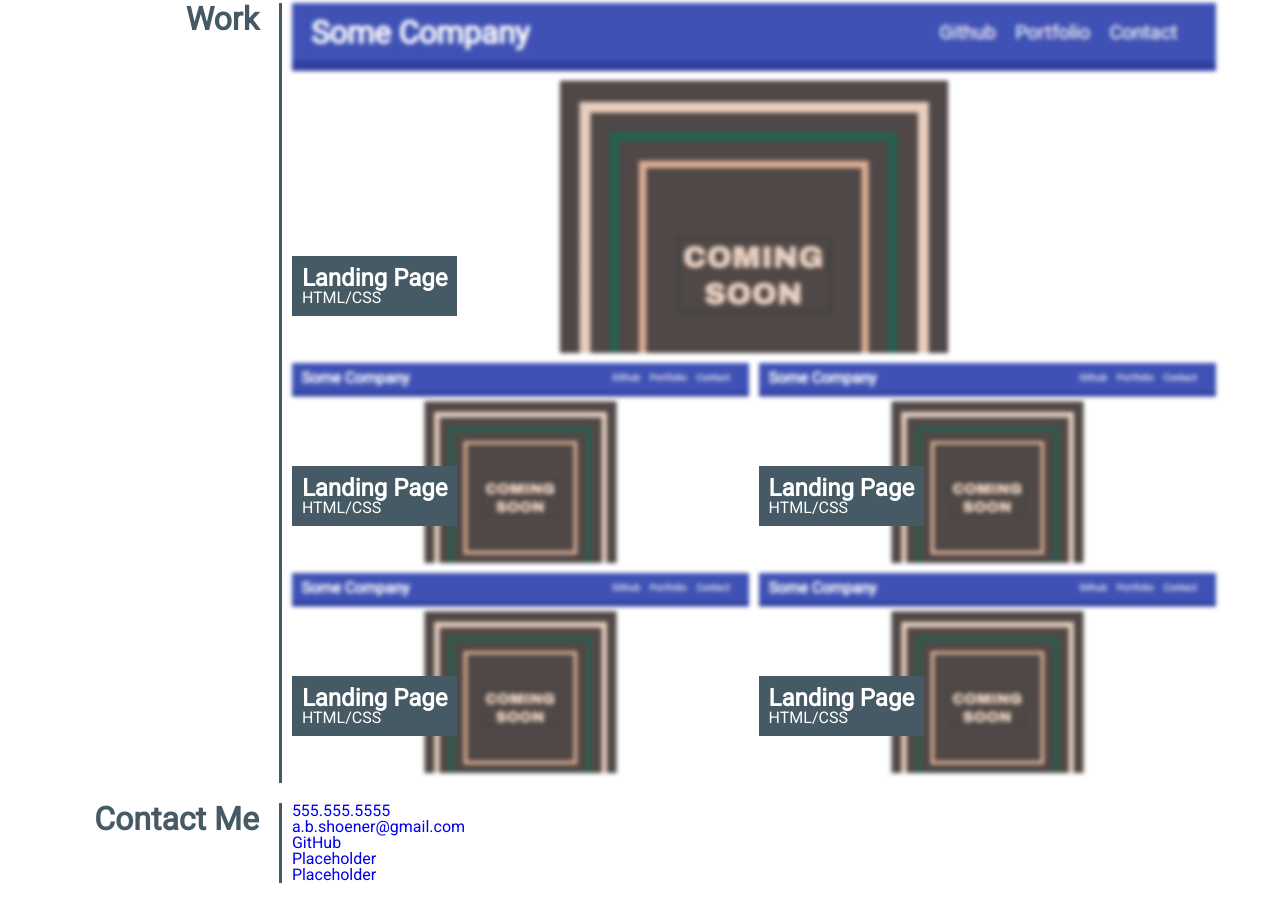
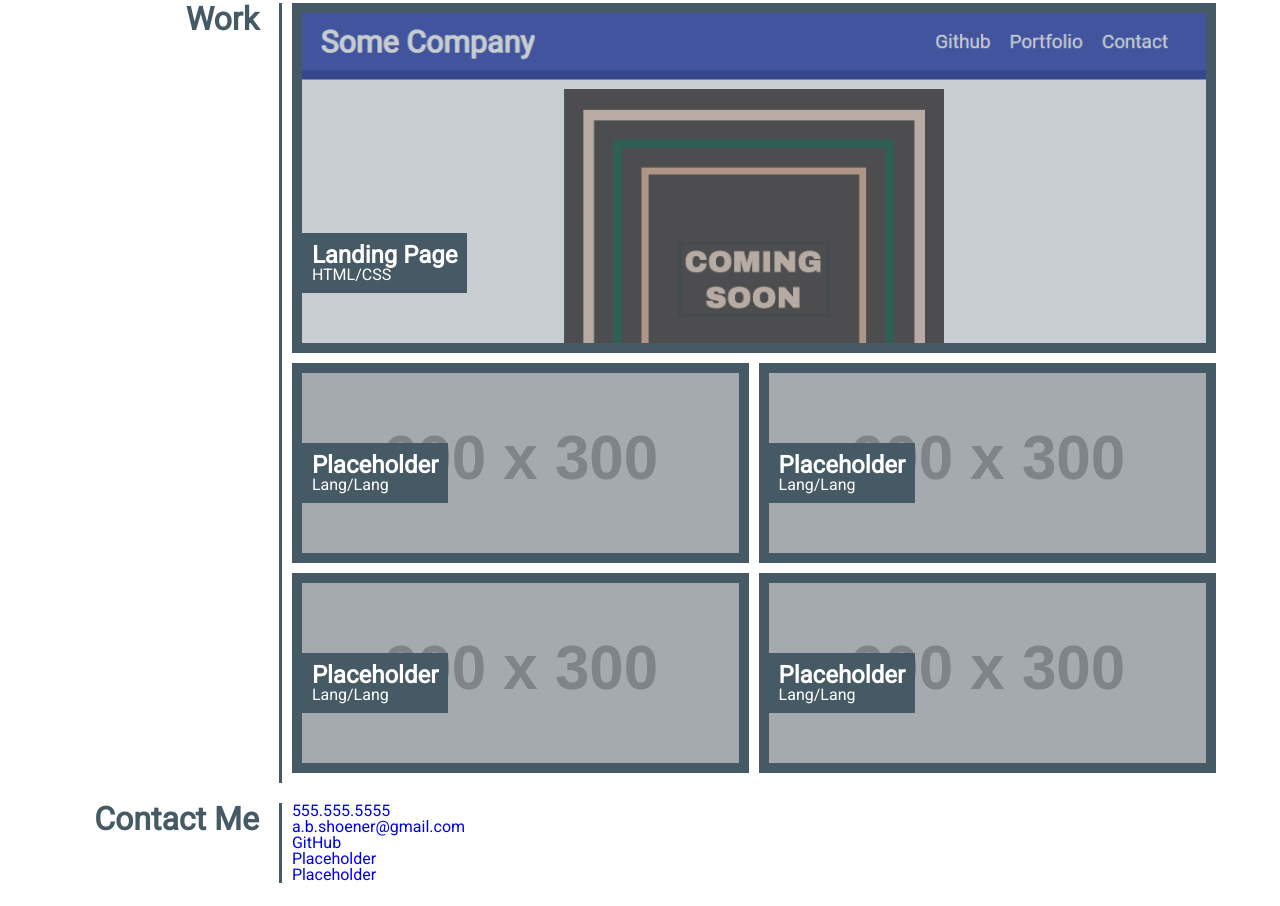
Before and after one commit to ashoener/portfolio, a plain HTML site: page index.html in a window 1280 px wide. Shown: the part 490-1396 px from the top of the page. Drawn offline with Linux system fonts and the light colour scheme; placeholder pictures from the web are drawn by us.

Commit message:
Add overlay to work card images

```diff
--- a/assets/css/style.css
+++ b/assets/css/style.css
@@ -148,28 +148,44 @@ a {
 }
 
 .portfolio-work-card {
+  position: relative;
   flex: 0 0 49.5%;
   height: 200px;
   margin-bottom: 10px;
+  box-shadow: none;
+  /* box-shadow: inset 0px 0px 0px 10px black; */
+  border: 10px solid var(--dark-primary-color);
+  box-sizing: border-box;
 }
 
 .portfolio-work-card img {
   width: 100%;
   height: 100%;
   object-fit: cover;
-  object-position: 0 0;
-  filter: blur(2px);
-  transition-property: filter;
-  transition-duration: 200ms;
+  object-position: 50% 50%;
 }
 
-.portfolio-work-card:hover img {
-  filter: blur(1px);
+.portfolio-work-card .work-card-overlay {
+  position: absolute;
+  top: 0;
+  left: 0;
+  width: 100%;
+  height: 100%;
+  display: block;
+  background-color: var(--dark-primary-color);
+  opacity: 0.3;
+  transition-property: opacity;
+  transition-duration: 0.5s;
+}
+
+.portfolio-work-card:hover .work-card-overlay {
+  opacity: 0;
 }
 
 .portfolio-work-card figcaption {
-  position: relative;
-  bottom: 100px;
+  position: absolute;
+  z-index: 1;
+  bottom: 50px;
   color: var(--text-icons);
   background-color: var(--dark-primary-color);
   width: fit-content;
@@ -179,6 +195,10 @@ a {
 #primary-work-card {
   flex: 0 0 100%;
   height: 350px;
+}
+
+#primary-work-card img {
+  object-position: 0 0;
 }
 
 /* @media screen and (max-width: 992px) {
--- a/index.html
+++ b/index.html
@@ -63,34 +63,39 @@
                   <h3>Landing Page</h3>
                   <p>HTML/CSS</p>
                 </figcaption>
+                <div class="work-card-overlay"></div>
               </figure>
               <figure class="portfolio-work-card">
-                <img src="assets/images/landing-page.png" alt="Landing Page" />
+                <img src="https://placehold.co/600x300" alt="Landing Page" />
                 <figcaption>
-                  <h3>Landing Page</h3>
-                  <p>HTML/CSS</p>
+                  <h3>Placeholder</h3>
+                  <p>Lang/Lang</p>
                 </figcaption>
+                <div class="work-card-overlay"></div>
               </figure>
               <figure class="portfolio-work-card">
-                <img src="assets/images/landing-page.png" alt="Landing Page" />
+                <img src="https://placehold.co/600x300" alt="Placeholder" />
                 <figcaption>
-                  <h3>Landing Page</h3>
-                  <p>HTML/CSS</p>
+                  <h3>Placeholder</h3>
+                  <p>Lang/Lang</p>
                 </figcaption>
+                <div class="work-card-overlay"></div>
               </figure>
               <figure class="portfolio-work-card">
-                <img src="assets/images/landing-page.png" alt="Landing Page" />
+                <img src="https://placehold.co/600x300" alt="Placeholder" />
                 <figcaption>
-                  <h3>Landing Page</h3>
-                  <p>HTML/CSS</p>
+                  <h3>Placeholder</h3>
+                  <p>Lang/Lang</p>
                 </figcaption>
+                <div class="work-card-overlay"></div>
               </figure>
               <figure class="portfolio-work-card">
-                <img src="assets/images/landing-page.png" alt="Landing Page" />
+                <img src="https://placehold.co/600x300" alt="Placeholder" />
                 <figcaption>
-                  <h3>Landing Page</h3>
-                  <p>HTML/CSS</p>
+                  <h3>Placeholder</h3>
+                  <p>Lang/Lang</p>
                 </figcaption>
+                <div class="work-card-overlay"></div>
               </figure>
             </div>
           </article>
```
